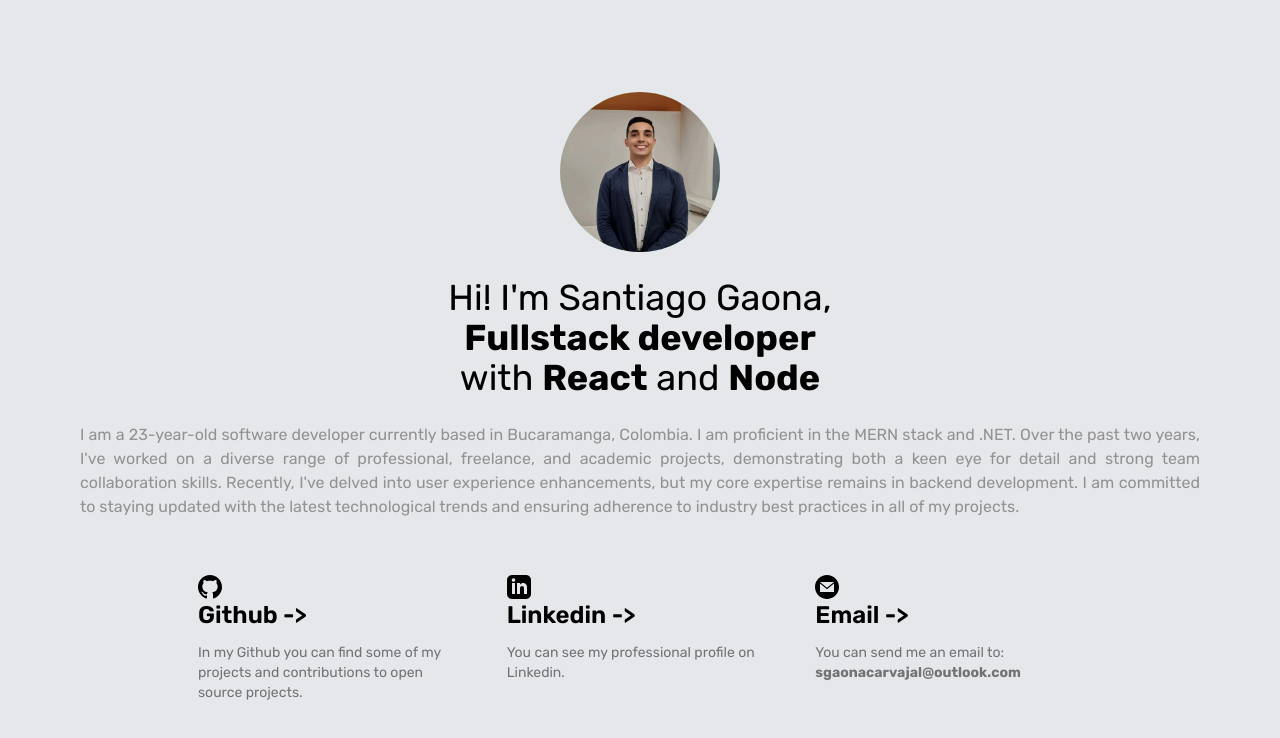
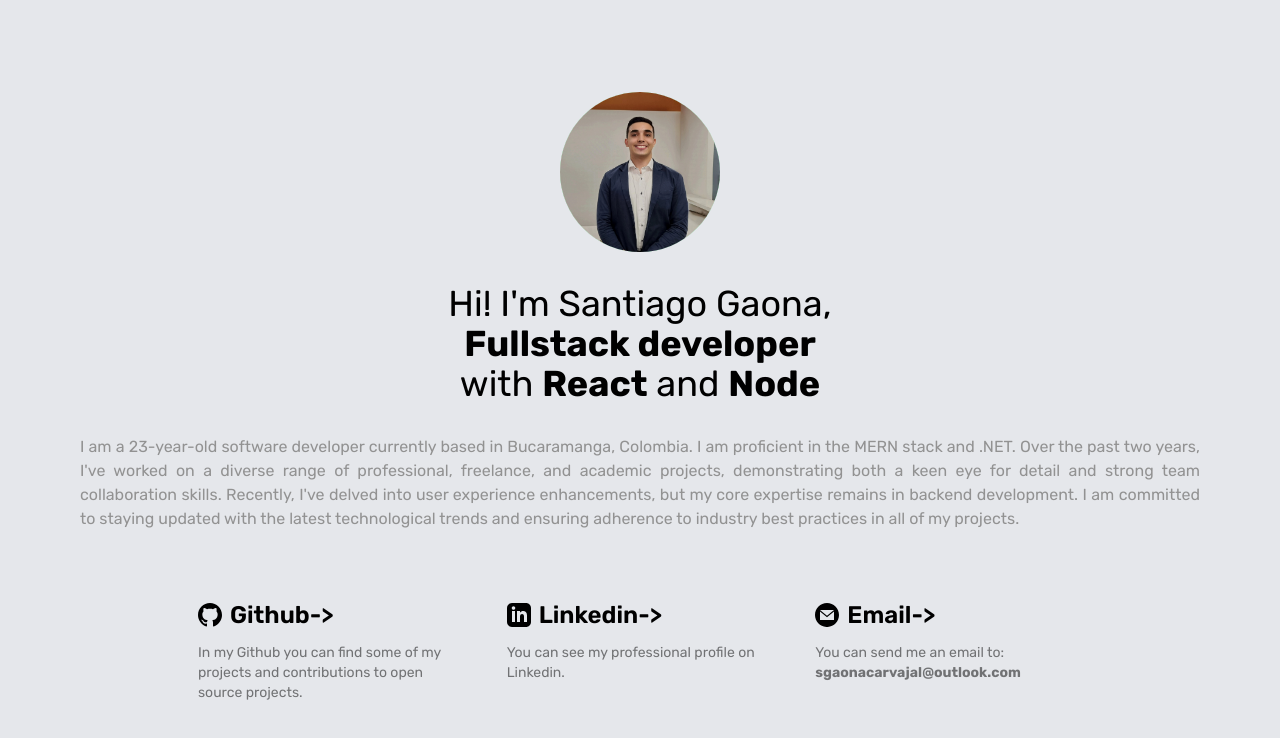
Before and after one commit to SantiagoGaonaC/santiago-gaona-portfolio, a Next.js app: page / in a window 1280 px wide. Shown: the top 738 px of the page. Built offline with nearby package versions, Linux system fonts and the light colour scheme.

Commit message:
feat: add svg icons

```diff
--- a/src/app/components/buttons/MyButton.tsx
+++ b/src/app/components/buttons/MyButton.tsx
@@ -18,12 +18,13 @@ export default function MyButton({
       target="_blank"
       rel="noopener noreferrer"
     >
-      <h2 className={`mb-3 text-2xl font-semibold`}>
+      <h2 className="mb-3 text-2xl font-semibold flex items-center">
         <svg
           xmlns="http://www.w3.org/2000/svg"
           width="24"
           height="24"
           viewBox="0 0 24 24"
+          className="mr-2"
         >
           <path d={icon} />
         </svg>
@@ -33,7 +34,7 @@ export default function MyButton({
         </span>
       </h2>
       <p
-        className={`m-0 max-w-[30ch] text-sm opacity-50`}
+        className="m-0 max-w-[30ch] text-sm opacity-50"
         dangerouslySetInnerHTML={{ __html: description }}
       ></p>
     </a>
```
